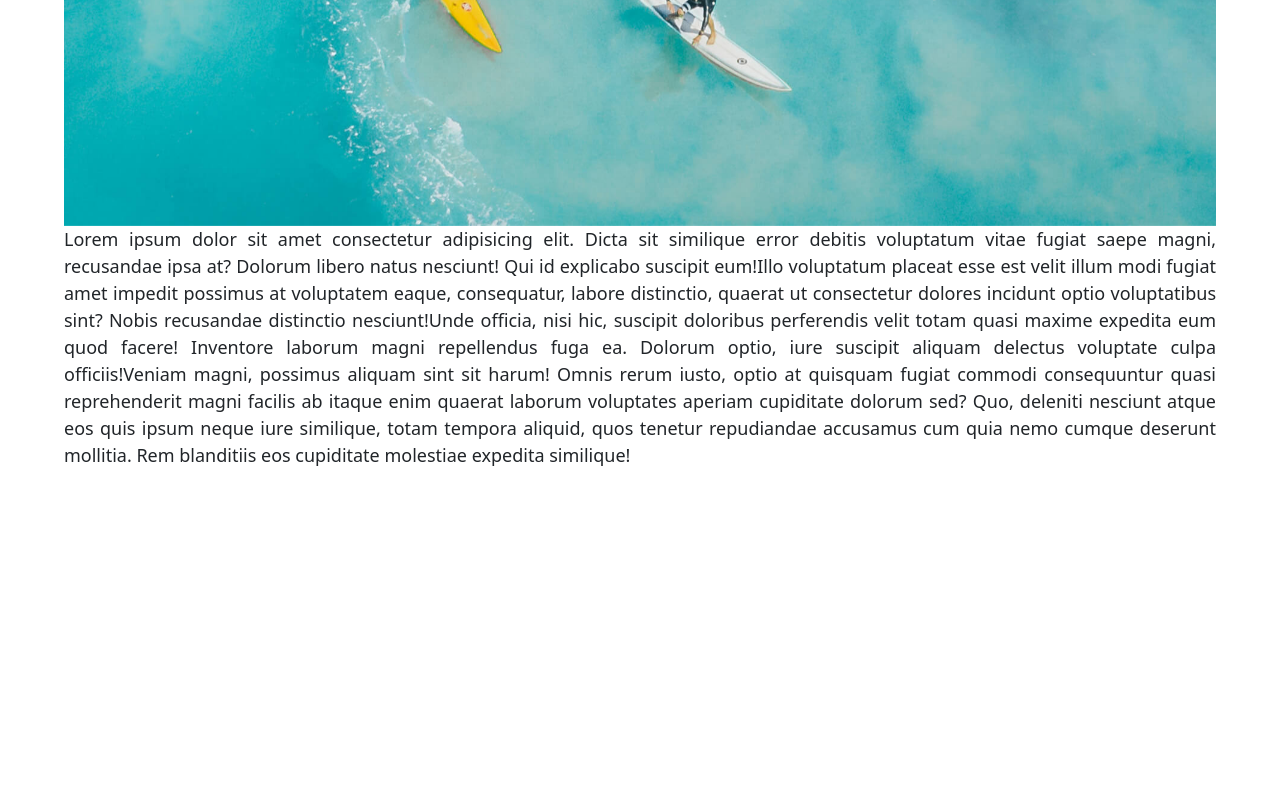
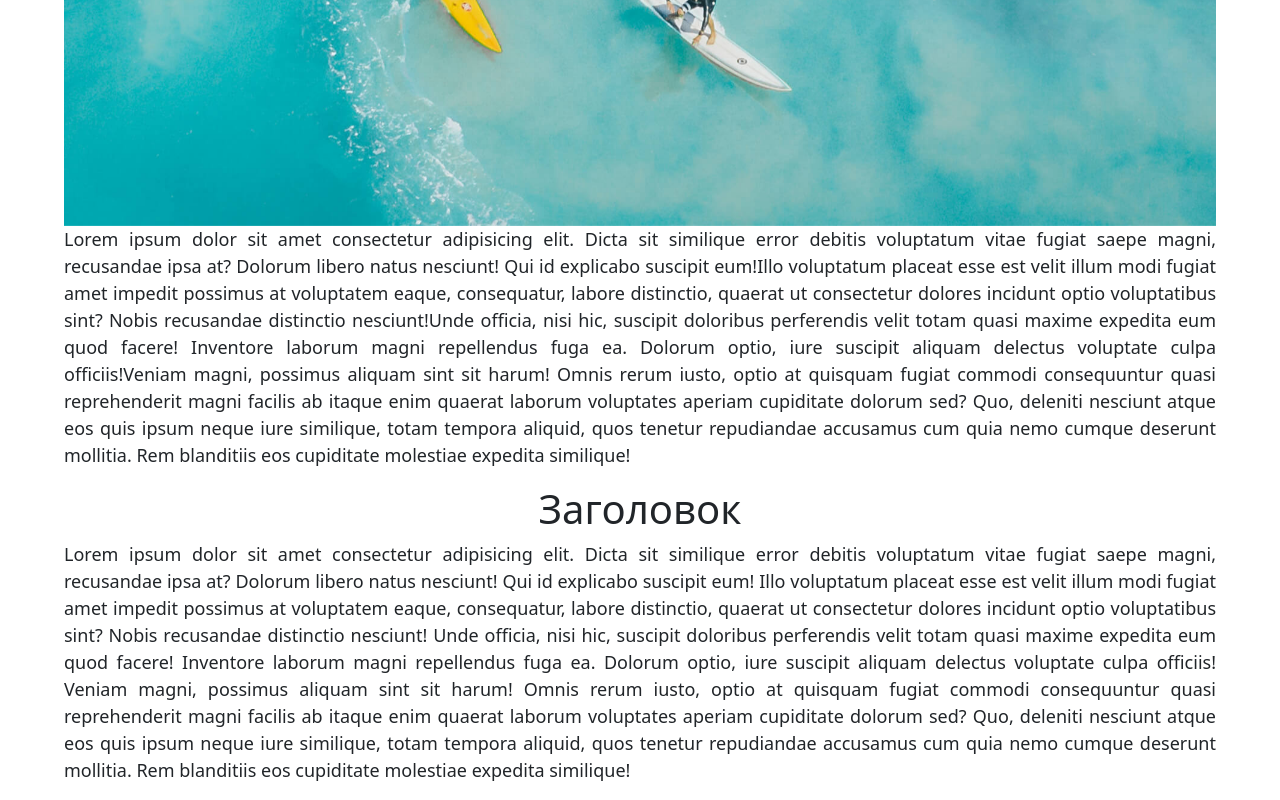
Before and after one commit to IrinaSB01/Homework_23_Project-Mobile, a plain HTML site: page index.html in a window 1280 px wide. Shown: the part 1216-2016 px from the top of the page. Before the commit the page ends 1701 px from the top, so only its background shows below. Drawn offline with Linux system fonts and the light colour scheme; files that its build step writes are made by us from their sources.

Commit message:
index.html
Добавила второй текст после галереи

```diff
--- a/index.html
+++ b/index.html
@@ -65,6 +65,12 @@
       </section>
       <p>Lorem ipsum dolor sit amet consectetur adipisicing elit. Dicta sit similique error debitis voluptatum vitae fugiat saepe magni, recusandae ipsa at? Dolorum libero natus nesciunt! Qui id explicabo suscipit eum!Illo voluptatum placeat esse est velit illum modi fugiat amet impedit possimus at voluptatem eaque, consequatur, labore distinctio, quaerat ut consectetur dolores incidunt optio voluptatibus sint? Nobis recusandae distinctio nesciunt!Unde officia, nisi hic, suscipit doloribus perferendis velit totam quasi maxime expedita eum quod facere! Inventore laborum magni repellendus fuga ea. Dolorum optio, iure suscipit aliquam delectus voluptate culpa officiis!Veniam magni, possimus aliquam sint sit harum! Omnis rerum iusto, optio at quisquam fugiat commodi consequuntur quasi reprehenderit magni facilis ab itaque enim quaerat laborum voluptates aperiam cupiditate dolorum sed? Quo, deleniti nesciunt atque eos quis ipsum neque iure similique, totam tempora aliquid, quos tenetur repudiandae accusamus cum quia nemo cumque deserunt mollitia. Rem blanditiis eos cupiditate molestiae expedita similique!</p>
     <!-- конец Галереи -->
+        <h1>Заголовок</h1>
+        <p>Lorem ipsum dolor sit amet consectetur adipisicing elit. Dicta sit similique error debitis voluptatum vitae fugiat saepe magni, recusandae ipsa at? Dolorum libero natus nesciunt! Qui id explicabo suscipit eum!
+        Illo voluptatum placeat esse est velit illum modi fugiat amet impedit possimus at voluptatem eaque, consequatur, labore distinctio, quaerat ut consectetur dolores incidunt optio voluptatibus sint? Nobis recusandae distinctio nesciunt!
+        Unde officia, nisi hic, suscipit doloribus perferendis velit totam quasi maxime expedita eum quod facere! Inventore laborum magni repellendus fuga ea. Dolorum optio, iure suscipit aliquam delectus voluptate culpa officiis!
+        Veniam magni, possimus aliquam sint sit harum! Omnis rerum iusto, optio at quisquam fugiat commodi consequuntur quasi reprehenderit magni facilis ab itaque enim quaerat laborum voluptates aperiam cupiditate dolorum sed?
+        Quo, deleniti nesciunt atque eos quis ipsum neque iure similique, totam tempora aliquid, quos tenetur repudiandae accusamus cum quia nemo cumque deserunt mollitia. Rem blanditiis eos cupiditate molestiae expedita similique!</p>
     </main>
     <script src="bootstrap/js/bootstrap.bundle.js"></script>
 </body>
```
